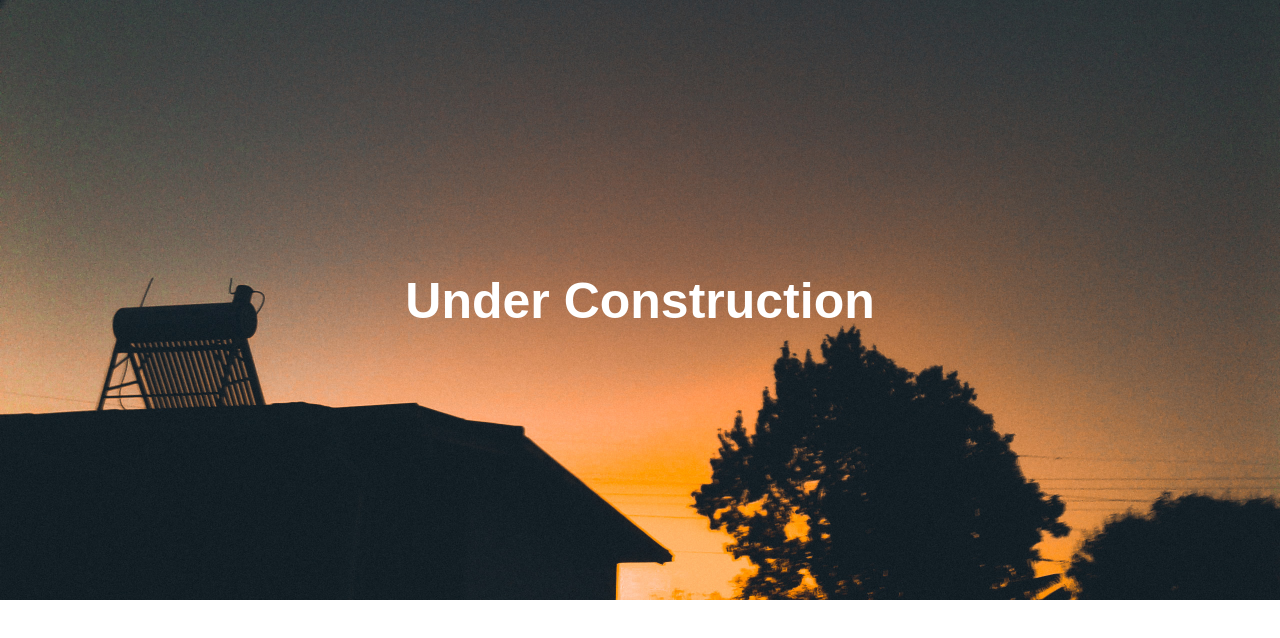
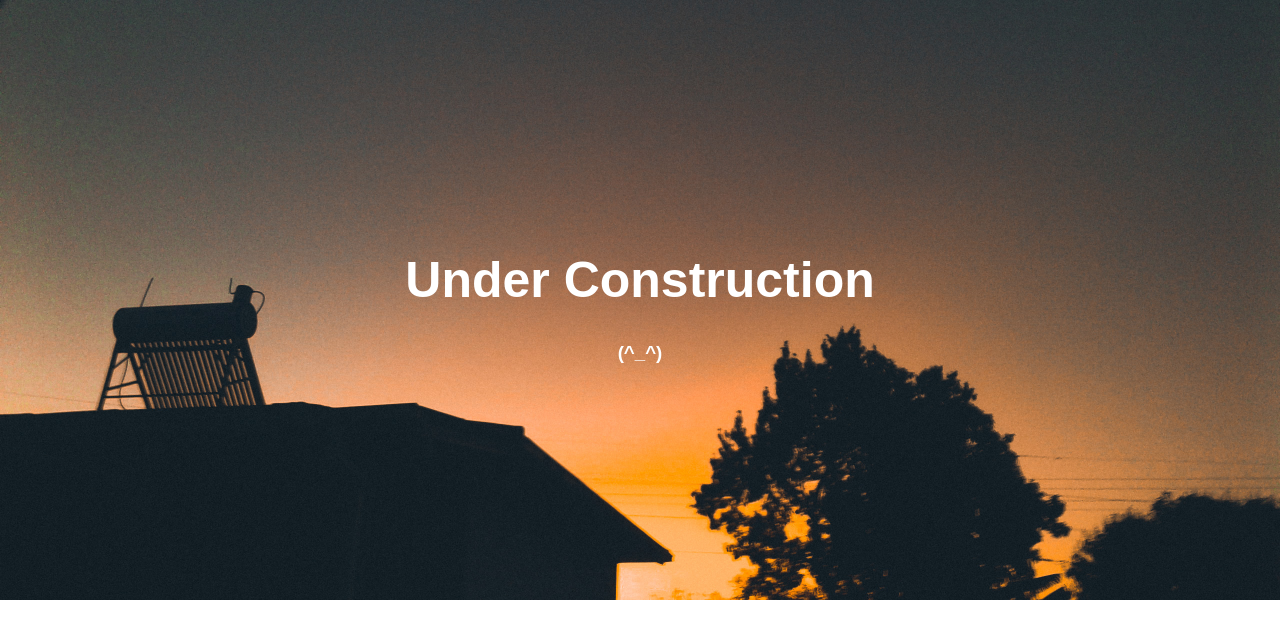
Before and after one commit to MbongeniNdimande/MyWebsite, a plain HTML site: page index.html in a window 1280 px wide. Drawn offline with Linux system fonts and the light colour scheme.

Commit message:
Update index.html

```diff
--- a/index.html
+++ b/index.html
@@ -33,6 +33,7 @@
         <div class="hero-image">
           <div class="hero-text">
             <h1 style="font-size:50px">Under Construction</h1>
+              <h3>(^_^)</h3>
           </div>
         </div>
         </body>
```
